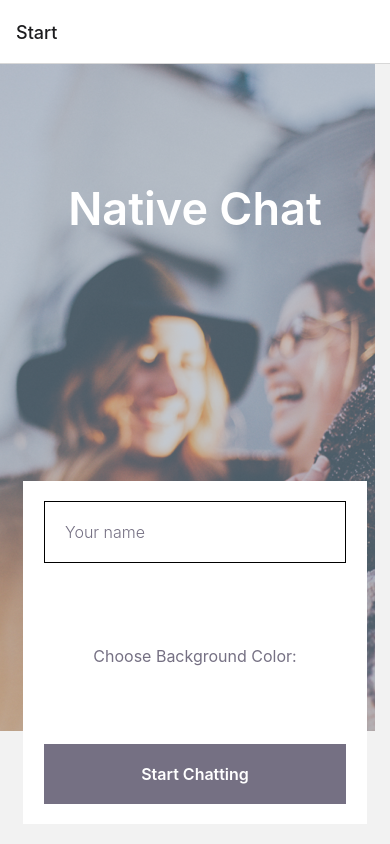
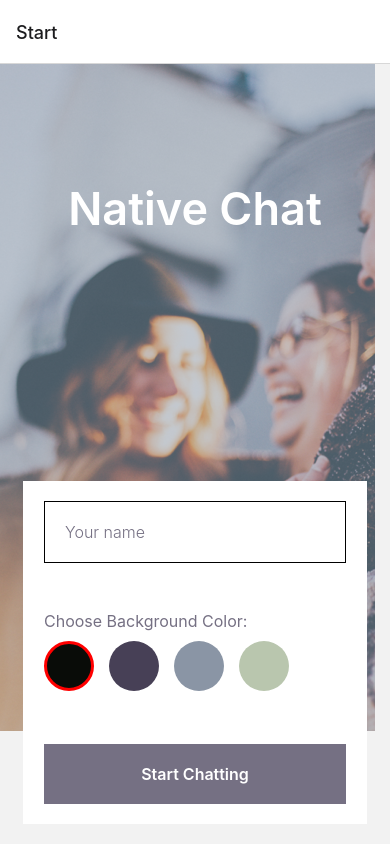
Before and after one commit to terryroe/native-chat, a React Native app: screen /Start in a window 390 px wide. Built offline with nearby package versions, Linux system fonts and the light colour scheme.

Commit message:
make app work for both Android and iOS, and videos

```diff
--- a/components/Chat.js
+++ b/components/Chat.js
@@ -1,11 +1,26 @@
-import { Text, View } from 'react-native';
+import { useEffect } from 'react';
+import { StyleSheet, Text, View } from 'react-native';
 
-const Chat = () => {
+const Chat = ({ route, navigation }) => {
+  const { name, background } = route.params;
+
+  useEffect(() => {
+    navigation.setOptions({ title: name || 'No Name Specified' });
+  }, []);
+
   return (
-    <View>
-      <Text>Chat</Text>
+    <View style={[styles.container, { backgroundColor: background }]}>
+      <Text style={{ color: 'white' }}>Chat</Text>
     </View>
   );
 };
 
+const styles = StyleSheet.create({
+  container: {
+    alignItems: 'center',
+    flex: 1,
+    justifyContent: 'center',
+  },
+});
+
 export default Chat;
--- a/components/Start.js
+++ b/components/Start.js
@@ -1,6 +1,5 @@
 import { useState } from 'react';
 import {
-  Button,
   ImageBackground,
   StyleSheet,
   Text,
@@ -10,9 +9,11 @@ import {
 } from 'react-native';
 
 const image = require('../assets/background.png');
+const colors = ['#090C08', '#474056', '#8A95A5', '#B9C6AE'];
 
 const Start = ({ navigation }) => {
   const [name, setName] = useState('');
+  const [background, setBackground] = useState(colors[0]);
 
   return (
     <ImageBackground source={image} style={styles.image}>
@@ -28,8 +29,24 @@ const Start = ({ navigation }) => {
         />
         <View style={styles.colorSelector}>
           <Text style={styles.colorTitle}>Choose Background Color:</Text>
+          <View style={styles.colorButtonWrapper}>
+            {colors.map((color) => (
+              <TouchableOpacity
+                key={color}
+                style={[
+                  styles.colorButton,
+                  { backgroundColor: color },
+                  background === color && styles.selected,
+                ]}
+                onPress={() => setBackground(color)}
+              />
+            ))}
+          </View>
         </View>
-        <TouchableOpacity style={styles.button}>
+        <TouchableOpacity
+          style={styles.button}
+          onPress={() => navigation.navigate('Chat', { name, background })}
+        >
           <Text style={styles.buttonText}>Start Chatting</Text>
         </TouchableOpacity>
       </View>
@@ -49,15 +66,29 @@ const styles = StyleSheet.create({
   buttonText: {
     color: '#fff',
     fontSize: 16,
-    fontWeight: 600,
+    fontWeight: '600',
+  },
+  colorButton: {
+    backgroundColor: 'white',
+
+    borderRadius: 25,
+    height: 50,
+    marginRight: 15,
+    marginTop: 10,
+    padding: 20,
+    width: 50,
+  },
+  colorButtonWrapper: {
+    flexDirection: 'row',
   },
   colorSelector: {
-    marginTop: -15,
+    flexWrap: 'wrap',
+    marginTop: -25,
+    width: '88%',
   },
   colorTitle: {
     color: '#757083',
     fontSize: 16,
-    textAlign: 'left',
   },
   contentWrapper: {
     alignItems: 'center',
@@ -72,11 +103,16 @@ const styles = StyleSheet.create({
     flex: 1,
     justifyContent: 'space-between',
   },
+  selected: {
+    borderColor: 'red',
+    borderWidth: 3,
+    padding: 5,
+  },
   title: {
     alignItems: 'center',
     color: '#fff',
     fontSize: 45,
-    fontWeight: 600,
+    fontWeight: '600',
     height: '44%',
   },
   titleWrapper: {
@@ -87,7 +123,7 @@ const styles = StyleSheet.create({
     borderWidth: 1,
     color: '#757083',
     fontSize: 16,
-    fontWeight: 300,
+    fontWeight: '300',
     marginBottom: 20,
     marginTop: 20,
     padding: 20,
```
